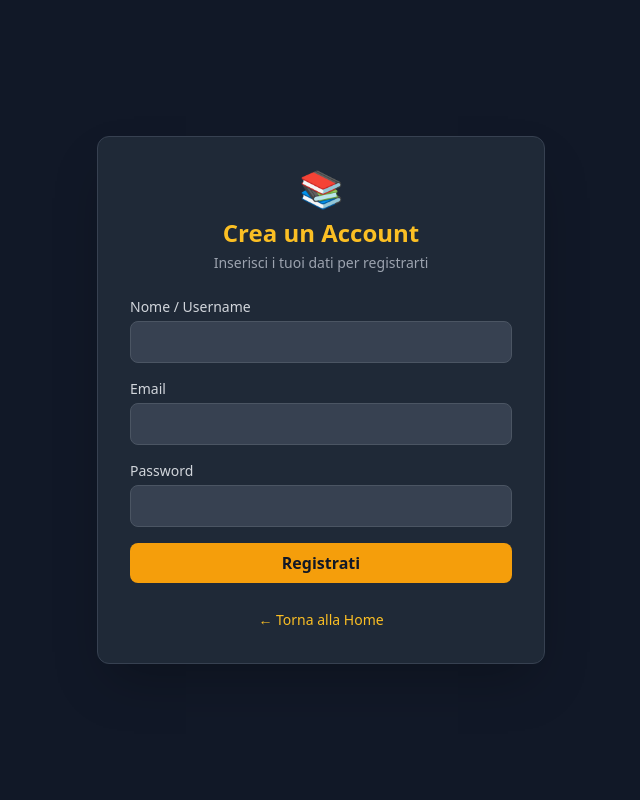
After one commit to larm972111/Progetto-Biblioteca-SQLite, a Flask app: page /register in a window 1280 px wide. The commit adds this page. Shown: the whole page, without its empty margins (319-959 px from the left). Run offline with Flask 3, Linux system fonts and the light colour scheme; some libraries are stand-ins or nearby versions.

Commit message:
feat: aggiunta registrazione utente
- Creata rotta /register, relativo template register.html e notifiche flash sia per la pagina index che per register
- Gestiti i duplicati mail per evitare l'errore PendingRollbackError nelle operazioni successive
- Configurate opzioni dell'engine SQLAlchemy (pool_pre_ping e pool_recycle) per evitare perdite di connessione al db
- Snellito il caricamento delle variabili d'ambiente DATABASE_URL e SECRET_KEY in app.config

```diff
--- a/app.py
+++ b/app.py
@@ -1,5 +1,6 @@
 import os
-from flask import Flask, render_template
+from flask import Flask, render_template, request, redirect, url_for, flash
+from sqlalchemy.exc import IntegrityError
 from models import Book, Dvd, User
 from library import LibraryManager
 from extension import db
@@ -9,10 +10,13 @@ load_dotenv()
 
 app = Flask(__name__)
 
-db_url = os.getenv("DATABASE_URL")
-
-app.config['SQLALCHEMY_DATABASE_URI'] = db_url
+app.config['SQLALCHEMY_DATABASE_URI'] = os.getenv("DATABASE_URL")
+app.config['SECRET_KEY'] = os.getenv("SECRET_KEY")
 app.config['SQLALCHEMY_TRACK_MODIFICATIONS'] = False
+app.config['SQLALCHEMY_ENGINE_OPTIONS'] = {
+    "pool_pre_ping": True,
+    "pool_recycle": 300,
+}
 
 db.init_app(app)
 
@@ -27,9 +31,29 @@ def home():
     dvds = db.session.scalars(db.select(Dvd)).all()
     return render_template("index.html", books = books, dvds = dvds)
 
-@app.route("/info")
-def info():
-    return "<h2>Pagina Info</h2><p>Questa biblioteca è stata creata in Python e Flask!</p>"
+@app.route('/register', methods=['GET', 'POST'])
+def register():
+    if request.method == 'POST':
+        username_inserito = request.form.get('username')
+        email_inserita = request.form.get('email')
+
+        nuovo_utente = User(
+            name=username_inserito,
+            email=email_inserita
+        )
+
+        try:
+            db.session.add(nuovo_utente)
+            db.session.commit()
+            flash('Registrazione completata con successo!', 'success')
+            return redirect(url_for('home'))
+
+        except IntegrityError:
+            db.session.rollback()
+            flash('Questa email è già registrata. Prova a fare il login o usane un\'altra.', 'error')
+            return render_template('register.html')
+
+    return render_template('register.html')
 
 @app.route("/users")
 def list_users():
--- /dev/null
+++ b/templates/register.html
@@ -0,0 +1,75 @@
+<!DOCTYPE html>
+<html lang="it">
+<head>
+    <meta charset="UTF-8">
+    <meta name="viewport" content="width=device-width, initial-scale=1.0">
+    <title>Registrazione - Online Library</title>
+    <script src="https://cdn.tailwindcss.com"></script>
+</head>
+<body class="bg-gray-900 text-gray-100 min-h-screen flex flex-col justify-center items-center px-4">
+
+    <div class="bg-gray-800 border border-gray-700 p-8 rounded-xl shadow-2xl max-w-md w-full">
+        <div class="text-center mb-6">
+            <span class="text-4xl">📚</span>
+            <h2 class="text-2xl font-bold text-amber-400 mt-2">Crea un Account</h2>
+            <p class="text-sm text-gray-400 mt-1">Inserisci i tuoi dati per registrarti</p>
+        </div>
+
+        {% with messages = get_flashed_messages(with_categories=true) %}
+            {% if messages %}
+                <div id="flash-banner" class="mb-6 space-y-4">
+                {% for category, message in messages %}
+                    <div class="p-4 rounded-xl text-sm font-semibold border flex items-center space-x-3 shadow-lg
+                    {% if category == 'success' %}
+                        bg-emerald-900/40 text-emerald-300 border-emerald-500/40
+                    {% else %}
+                        bg-rose-900/40 text-rose-300 border-rose-500/40
+                    {% endif %}">
+                    <span>{% if category == 'success' %}✅{% else %}⚠️{% endif %}</span>
+                    <span>{{ message }}</span>
+                    </div>
+                {% endfor %}
+                </div>
+            {% endif %}
+        {% endwith %}
+
+        <form action="{{ url_for('register') }}" method="POST" class="space-y-4">
+
+            <div>
+                <label for="username" class="block text-sm font-medium text-gray-300 mb-1">Nome / Username</label>
+                <input type="text" id="username" name="username" required
+                    class="w-full bg-gray-700 border border-gray-600 rounded-lg px-4 py-2 text-white focus:outline-none focus:border-amber-400">
+            </div>
+
+            <div>
+                <label for="email" class="block text-sm font-medium text-gray-300 mb-1">Email</label>
+                <input type="email" id="email" name="email" required
+                    class="w-full bg-gray-700 border border-gray-600 rounded-lg px-4 py-2 text-white focus:outline-none focus:border-amber-400">
+            </div>
+
+            <div>
+                <label for="password" class="block text-sm font-medium text-gray-300 mb-1">Password</label>
+                <input type="password" id="password" name="password" required
+                    class="w-full bg-gray-700 border border-gray-600 rounded-lg px-4 py-2 text-white focus:outline-none focus:border-amber-400">
+            </div>
+
+            <button type="submit"
+                class="w-full bg-amber-500 hover:bg-amber-600 text-gray-900 font-bold py-2 rounded-lg transition duration-200 mt-4">
+                Registrati
+            </button>
+        </form>
+
+        <script>
+          setTimeout(() => {
+            const banner = document.getElementById('flash-banner');
+            if (banner) banner.remove();
+          }, 3500);
+        </script>
+
+        <div class="text-center mt-6">
+            <a href="/" class="text-sm text-amber-400 hover:underline">← Torna alla Home</a>
+        </div>
+    </div>
+
+</body>
+</html>
```
Also changed, not shown: templates/index.html (+29 -3 lines).
